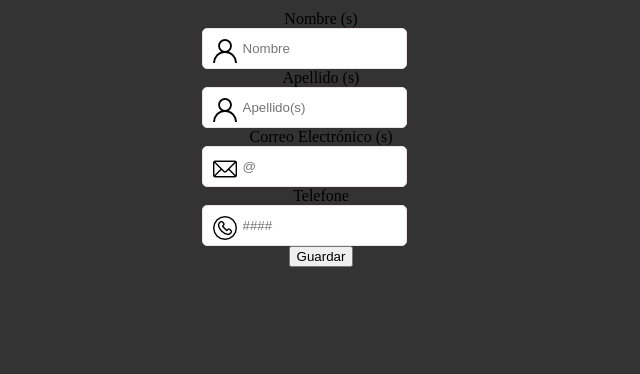
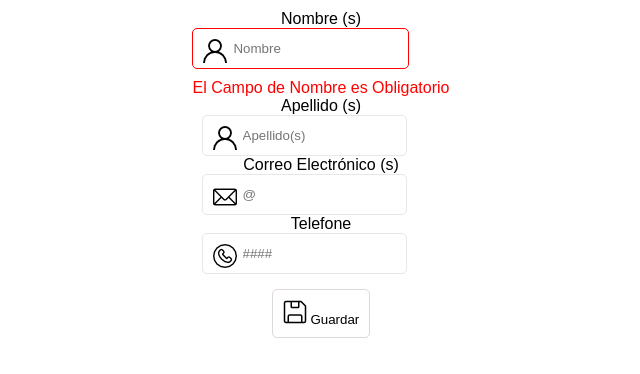
Before and after one commit to wramirez83/2341240, a plain HTML site: page index.html in a window 1280 px wide. Both pictures are taken after a click on the button "Guardar". Shown: the whole page, without its empty margins (319-959 px from the left). Drawn offline with Linux system fonts and the light colour scheme.

Commit message:
feat(app.js): Validate nameUser and lastName

```diff
--- a/css/app.css
+++ b/css/app.css
@@ -2,7 +2,8 @@ body{
     margin: 0;
     padding: 0;
     font-size: 16;
-    background-color: #333;
+    font-family: 'Anaheim', sans-serif;
+
 }
 
 main{
@@ -43,3 +44,24 @@ input:focus{
     background-repeat: no-repeat;
     background-position: 10px 10px;
 }
+button{
+    margin-top:15px;
+    padding: 10px;
+    background-color: #fff;
+    border-radius: 5px;
+    border: 1px solid rgb(223, 216, 216)
+}
+button:hover{
+    background-color: rgba(212, 205, 205, 0.712);
+}
+
+.error{
+    border-color:red;
+}
+
+.success{
+    border-color:green;
+}
+
+
+@import url('https://fonts.googleapis.com/css2?family=Anaheim&display=swap');
--- a/index.html
+++ b/index.html
@@ -6,6 +6,7 @@
     <meta name="viewport" content="width=device-width, initial-scale=1.0">
     <title>Validar Campos de Formulario</title>
     <link rel="stylesheet" href="./css/app.css">
+    <script src="./js/app.js"></script>
 </head>
 <body>
     <main>
@@ -14,6 +15,7 @@
                 <div>
                     <label for="nameUser">Nombre (s)</label>
                     <input type="text" id="nameUser" name="nameUser" class="name" placeholder="Nombre">
+                    <span id="errorNameUser" style="color:red; padding-top: 10px;"></span>
                 </div>
                 <div>
                     <label for="lastName">Apellido (s)</label>
@@ -28,7 +30,8 @@
                     <input type="tel" id="phone" name="phone" placeholder="####" class="phone">
                 </div>
                 <div>
-                    <button type="button">
+                    <button type="button" onclick="validate()">
+                        <img src="./icon/diskette.png" alt="">
                         Guardar
                     </button>
                 </div>
--- /dev/null
+++ b/js/app.js
@@ -0,0 +1,25 @@
+
+function validate(){
+    // Creacion de variable global para obtener por id el elemento
+   var nameUser = document.getElementById("nameUser");
+    //medimos la longitud del contenido del elmento y se compara
+   if(nameUser.value.length == 0){
+        // Si el contenido es vacio es decir 0 se adiciona la clase css de error
+        nameUser.classList.remove('success');
+       nameUser.classList.add('error');
+        //Se agrega contenido HTML desde JS a un span
+       document.getElementById("errorNameUser").innerHTML = 'El Campo de Nombre es Obligatorio';
+        //Se retorna para parar  la funcion
+       return 0;
+   }else{
+    nameUser.classList.remove('error');
+    nameUser.classList.add('success');
+    document.getElementById("errorNameUser").innerHTML = '';
+   }
+   var lastName = document.getElementById("lastName");
+   if(lastName.value.length == 0){
+       lastName.classList.add('error');
+   }else{
+    lastName.classList.add('success');
+   }
+}
```
Also changed, not shown: icon/diskette.png (added).
